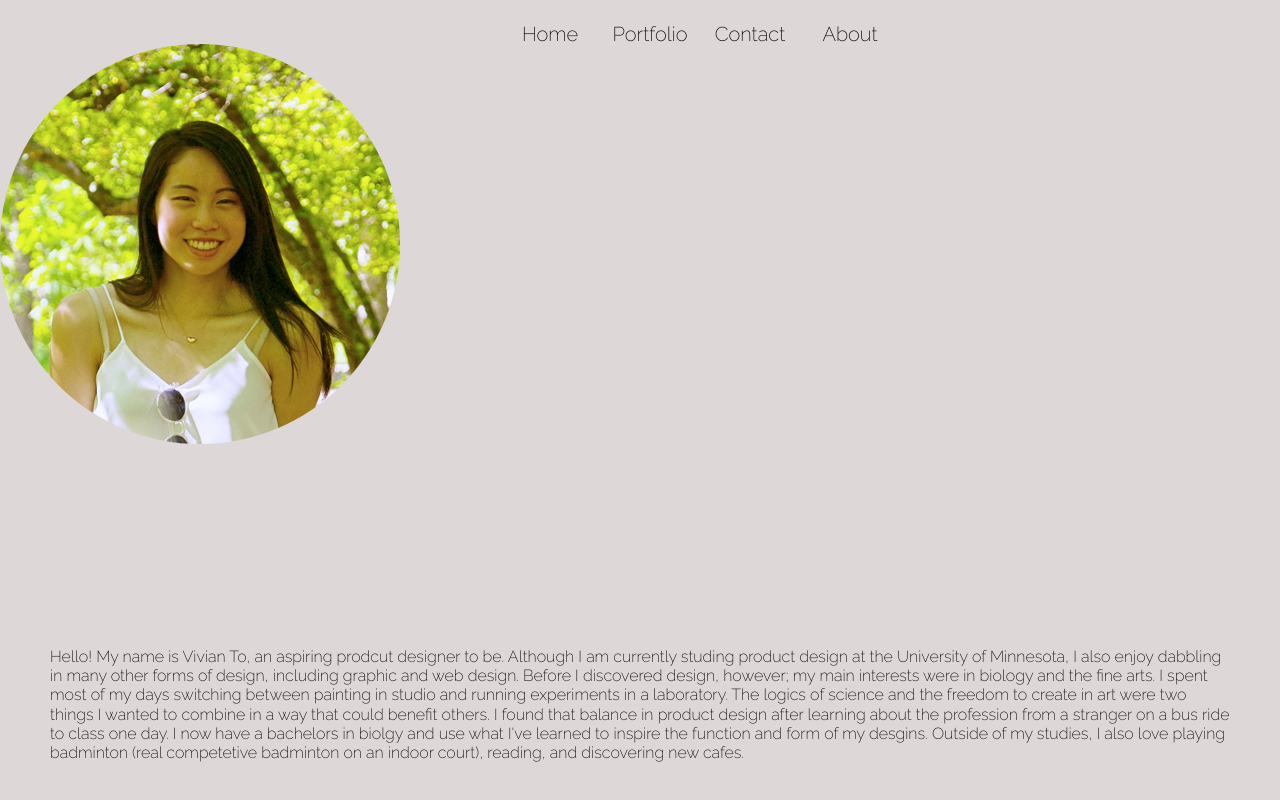
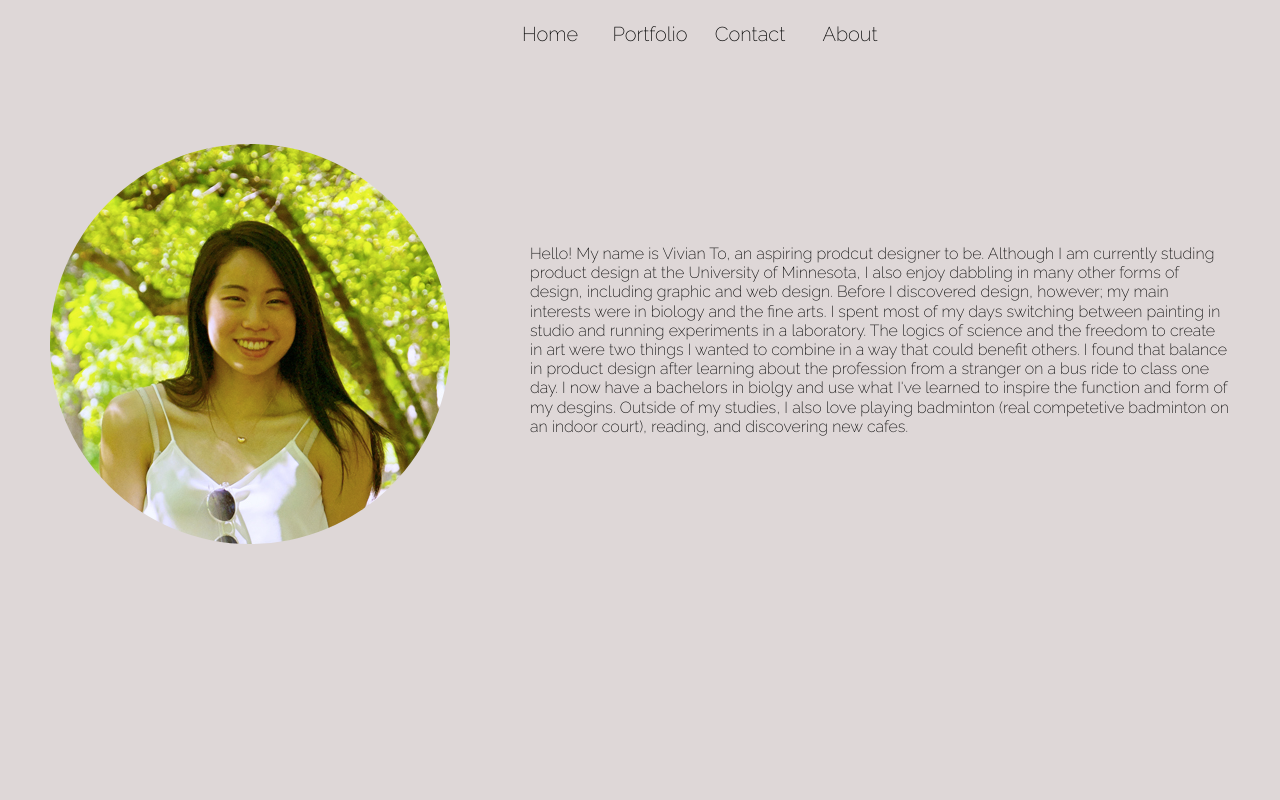
Before and after one commit to toxxx045/final-project--web-design-at-risd--summer-2018--schedule-3, a plain HTML site: page about.html in a window 1280 px wide. Drawn offline with Linux system fonts and the light colour scheme.

Commit message:
Edit about flext

```diff
--- a/about.html
+++ b/about.html
@@ -18,7 +18,12 @@
          <li><a href="about.html">About</a></li>
       </ul>
    </nav>
-   <img src="img/self.jpg" alt="Image of Vivian To">
-   <p>Hello! My name is Vivian To, an aspiring prodcut designer to be. Although I am currently studing product design at the University of Minnesota, I also enjoy dabbling in many other forms of design, including graphic and web design. Before I discovered design, however; my main interests were in biology and the fine arts. I spent most of my days switching between painting in studio and running experiments in a laboratory. The logics of science and the freedom to create in art were two things I wanted to combine in a way that could benefit others. I found that balance in product design after learning about the profession from a stranger on a bus ride to class one day. I now have a bachelors in biolgy and use what I've learned to inspire the function and form of my desgins. Outside of my studies, I also love playing badminton (real competetive badminton on an indoor court), reading, and discovering new cafes.</p>
-</body>
+   <div class="container">
+      <div class="content-container">
+         <img src="img/self.jpg" alt="Image of Vivian To">
+      </div>
+      <div class="content-container">
+         <p>Hello! My name is Vivian To, an aspiring prodcut designer to be. Although I am currently studing product design at the University of Minnesota, I also enjoy dabbling in many other forms of design, including graphic and web design. Before I discovered design, however; my main interests were in biology and the fine arts. I spent most of my days switching between painting in studio and running experiments in a laboratory. The logics of science and the freedom to create in art were two things I wanted to combine in a way that could benefit others. I found that balance in product design after learning about the profession from a stranger on a bus ride to class one day. I now have a bachelors in biolgy and use what I've learned to inspire the function and form of my desgins. Outside of my studies, I also love playing badminton (real competetive badminton on an indoor court), reading, and discovering new cafes.</p>
+      </div>
+   </div>
 </html>
--- a/sass/style.scss
+++ b/sass/style.scss
@@ -57,16 +57,27 @@ body {
    &--about {
       background: $bg-color;
 
+      .container {
+         display: flex;
+         justify-content: space-between;
+      }
+
+      .content-container {
+         margin-top: 100px;
+         // flex-basis: 50%;
+      }
       p {
          font-family: $font-stack--content;
-         margin-top:200px;
+         margin-top:100px;
+         margin-right:50px;
          margin-left: 50px;
-         margin-right:50px;
+         padding-left: 30px;
          line-height: 1.2;
       }
 
       img {
          border-radius: 50%;
+         margin-left: 50px;
       }
 
       nav {
```
Also changed, not shown: css/style.css.
